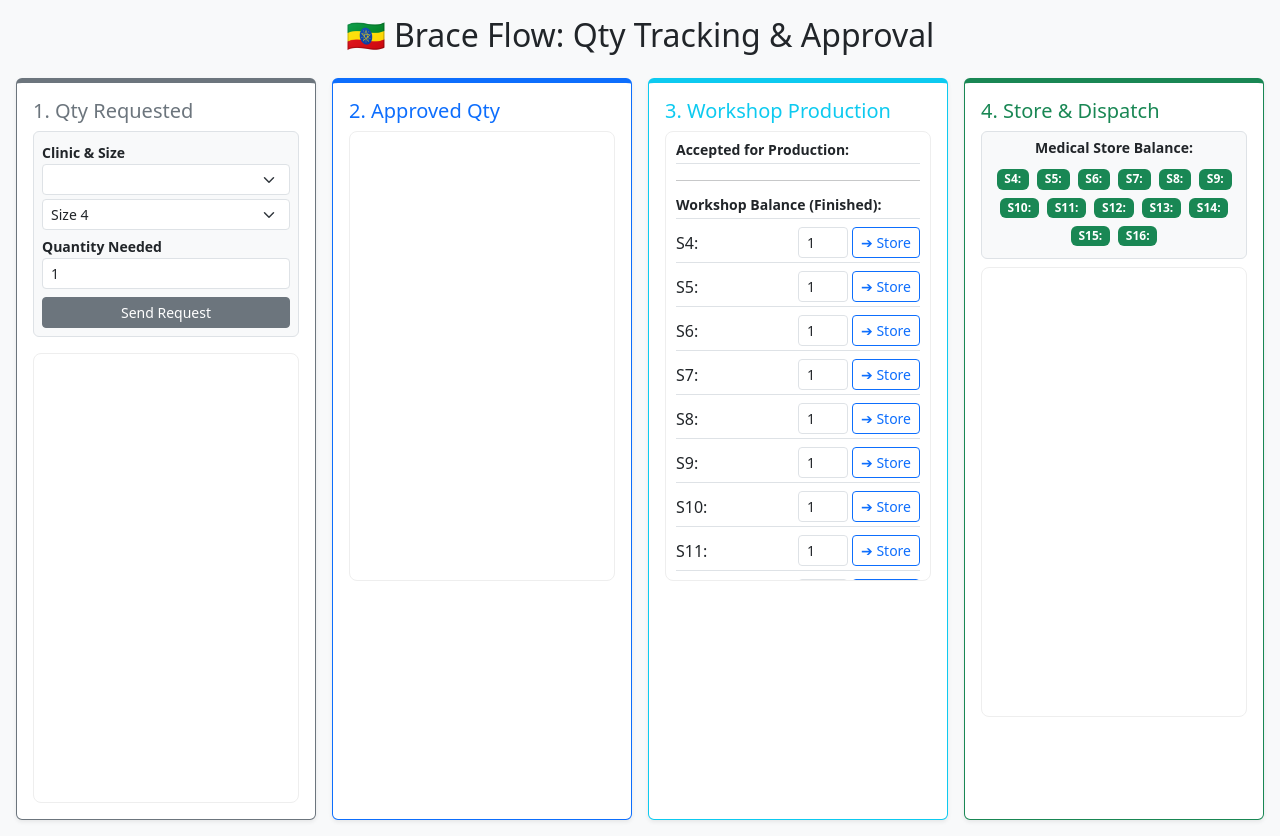
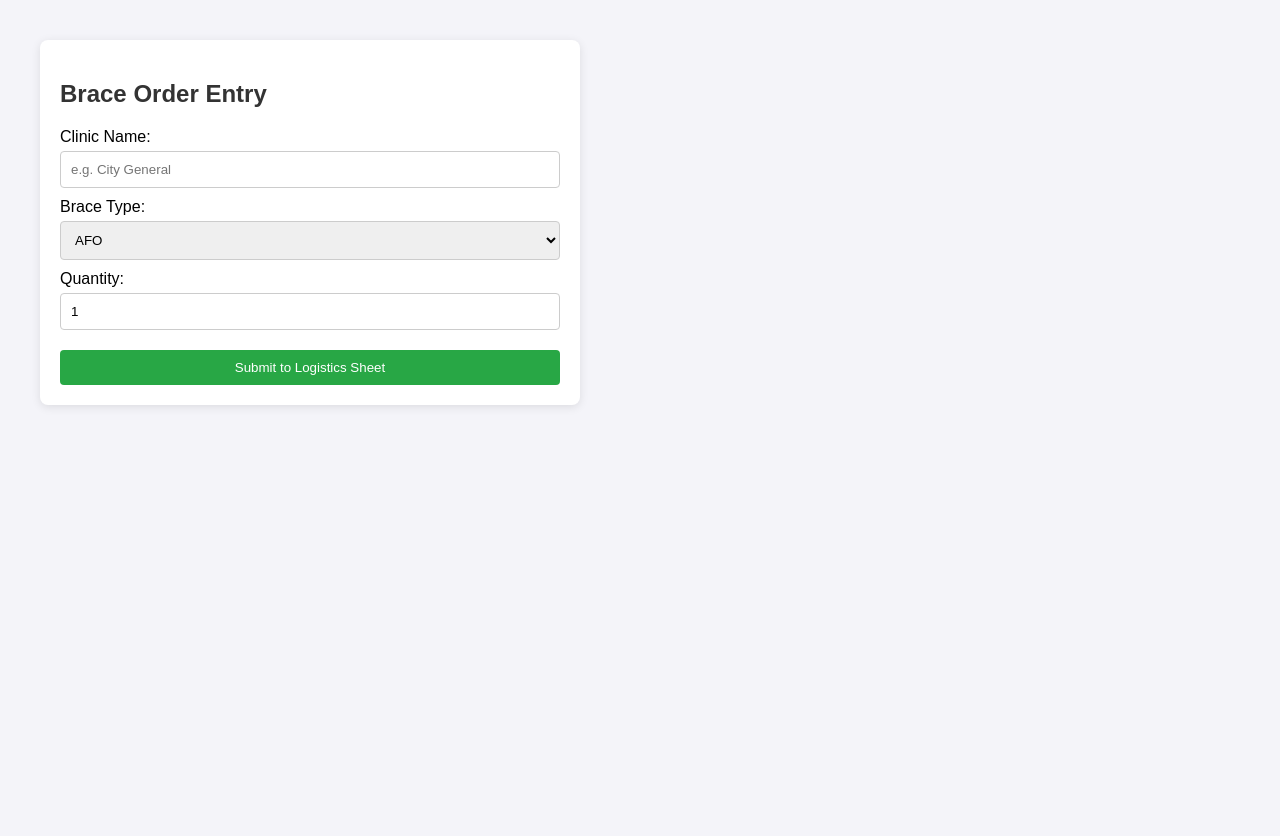
Before and after one commit to logistics-max/brace-flow, a Flask app: page / in a window 1280 px wide. After the commit the page ends 407 px from the top, so only its background shows below. Run offline with Flask 3, Linux system fonts and the light colour scheme; lists and menus that the app fills with data are empty.

Commit message:
Update index.html

```diff
--- a/templates/index.html
+++ b/templates/index.html
@@ -1,124 +1,37 @@
 <!DOCTYPE html>
 <html>
 <head>
-    <title>Brace Master Qty Flow</title>
-    <link href="https://cdn.jsdelivr.net/npm/bootstrap@5.3.0/dist/css/bootstrap.min.css" rel="stylesheet">
+    <title>Brace Logistics Portal</title>
     <style>
-        .flow-card { height: 100%; border-top: 5px solid; background: #fff; }
-        .scroll-box { height: 450px; overflow-y: auto; padding: 10px; border: 1px solid #eee; border-radius: 8px; }
-        .bg-approved { background-color: #007bff !important; color: white; }
-        .qty-badge { background: #000; color: #fff; padding: 2px 6px; border-radius: 4px; font-weight: bold; }
+        body { font-family: Arial, sans-serif; margin: 40px; background-color: #f4f4f9; }
+        .container { max-width: 500px; background: white; padding: 20px; border-radius: 8px; box-shadow: 0 2px 10px rgba(0,0,0,0.1); }
+        h2 { color: #333; }
+        label { display: block; margin-top: 10px; }
+        input, select { width: 100%; padding: 10px; margin-top: 5px; border: 1px solid #ccc; border-radius: 4px; box-sizing: border-box; }
+        button { margin-top: 20px; width: 100%; padding: 10px; background-color: #28a745; color: white; border: none; border-radius: 4px; cursor: pointer; }
+        button:hover { background-color: #218838; }
     </style>
 </head>
-<body class="bg-light p-3">
+<body>
+    <div class="container">
+        <h2>Brace Order Entry</h2>
+        <form action="/submit" method="POST">
+            <label>Clinic Name:</label>
+            <input type="text" name="clinic_name" required placeholder="e.g. City General">
 
-<h2 class="text-center mb-4">🇪🇹 Brace Flow: Qty Tracking & Approval</h2>
+            <label>Brace Type:</label>
+            <select name="brace_type">
+                <option value="AFO">AFO</option>
+                <option value="KAFO">KAFO</option>
+                <option value="Wrist Brace">Wrist Brace</option>
+                <option value="Back Brace">Back Brace</option>
+            </select>
 
-<div class="row g-3">
-    <div class="col-md-3">
-        <div class="card flow-card border-secondary shadow-sm">
-            <div class="card-body">
-                <h5 class="text-secondary">1. Qty Requested</h5>
-                <form action="/create_request" method="POST" class="mb-3 p-2 bg-light rounded border">
-                    <label class="small fw-bold">Clinic & Size</label>
-                    <select name="clinic" class="form-select form-select-sm mb-1">
-                        {% for c in clinics %}<option>{{ c.location_name }}</option>{% endfor %}
-                    </select>
-                    <select name="size" class="form-select form-select-sm mb-1">
-                        {% for s in range(4, 17) %}<option value="{{s}}">Size {{s}}</option>{% endfor %}
-                    </select>
-                    <label class="small fw-bold">Quantity Needed</label>
-                    <input type="number" name="qty" value="1" min="1" class="form-control form-control-sm mb-2">
-                    <button class="btn btn-secondary btn-sm w-100">Send Request</button>
-                </form>
-                <div class="scroll-box">
-                    {% for r in requested %}
-                    <div class="alert alert-warning p-2 small">
-                        <b>{{r.clinic_name}}</b><br>
-                        Size {{r.size}} | <span class="qty-badge">Qty: {{r.quantity}}</span>
-                        <a href="/approve/{{r.id}}" class="btn btn-sm btn-dark d-block mt-2">Approve</a>
-                    </div>
-                    {% endfor %}
-                </div>
-            </div>
-        </div>
+            <label>Quantity:</label>
+            <input type="number" name="quantity" required min="1" value="1">
+
+            <button type="submit">Submit to Logistics Sheet</button>
+        </form>
     </div>
-
-    <div class="col-md-3">
-        <div class="card flow-card border-primary shadow-sm">
-            <div class="card-body">
-                <h5 class="text-primary">2. Approved Qty</h5>
-                <div class="scroll-box">
-                    {% for r in approved %}
-                    <div class="alert bg-approved p-2 small shadow-sm">
-                        <b>{{r.clinic_name}}</b><br>
-                        Size {{r.size}} | <span class="qty-badge">Qty: {{r.quantity}}</span>
-                        <a href="/accept/{{r.id}}" class="btn btn-light btn-sm d-block mt-2">Workshop: Accept</a>
-                    </div>
-                    {% endfor %}
-                </div>
-            </div>
-        </div>
-    </div>
-
-    <div class="col-md-3">
-        <div class="card flow-card border-info shadow-sm">
-            <div class="card-body">
-                <h5 class="text-info">3. Workshop Production</h5>
-                <div class="scroll-box">
-                    <h6 class="small fw-bold border-bottom pb-1">Accepted for Production:</h6>
-                    {% for r in accepted %}
-                    <div class="alert alert-info p-2 small">
-                        Size {{r.size}} | <span class="qty-badge">Qty: {{r.quantity}}</span>
-                        <a href="/complete/{{r.id}}" class="btn btn-info btn-sm d-block mt-2 text-white">Mark as Finished</a>
-                    </div>
-                    {% endfor %}
-                    <hr>
-                    <h6 class="small fw-bold border-bottom pb-1">Workshop Balance (Finished):</h6>
-                    {% for s in range(4, 17) %}
-                    {% set item = get_inv('Workshop', s) %}
-                    <div class="d-flex justify-content-between align-items-center mb-2 border-bottom pb-1">
-                        <span>S{{s}}: <b class="fs-5">{{ item.quantity }}</b></span>
-                        <form action="/transfer" method="POST" class="d-flex align-items-center">
-                            <input type="hidden" name="size" value="{{s}}"><input type="hidden" name="mode" value="ws_to_store">
-                            <input type="number" name="qty" value="1" min="1" max="{{item.quantity}}" class="form-control form-control-sm me-1" style="width:50px">
-                            <button class="btn btn-sm btn-outline-primary">➔ Store</button>
-                        </form>
-                    </div>
-                    {% endfor %}
-                </div>
-            </div>
-        </div>
-    </div>
-
-    <div class="col-md-3">
-        <div class="card flow-card border-success shadow-sm">
-            <div class="card-body">
-                <h5 class="text-success">4. Store & Dispatch</h5>
-                <div class="p-2 border bg-light mb-2 text-center rounded">
-                    <h6 class="small fw-bold">Medical Store Balance:</h6>
-                    {% for s in range(4, 17) %}<span class="badge bg-success m-1">S{{s}}:{{ get_inv('Medical Store', s).quantity }}</span>{% endfor %}
-                </div>
-                <div class="scroll-box">
-                    {% for c in clinics %}
-                    <div class="mb-3 border-bottom pb-2">
-                        <small class="fw-bold">{{ c.location_name }}</small><br>
-                        {% for s in range(4, 17) %}
-                        {% set store_qty = get_inv('Medical Store', s).quantity %}
-                        <form action="/transfer" method="POST" class="d-inline">
-                            <input type="hidden" name="size" value="{{s}}"><input type="hidden" name="clinic" value="{{c.location_name}}"><input type="hidden" name="mode" value="store_to_clinic">
-                            <button class="btn btn-outline-success p-0 mb-1" style="width:28px; font-size:10px" {% if store_qty == 0 %}disabled{% endif %}>
-                                S{{s}}<br>{{ get_inv(c.location_name, s).quantity }}
-                            </button>
-                        </form>
-                        {% endfor %}
-                    </div>
-                    {% endfor %}
-                </div>
-            </div>
-        </div>
-    </div>
-</div>
-
 </body>
 </html>
```
